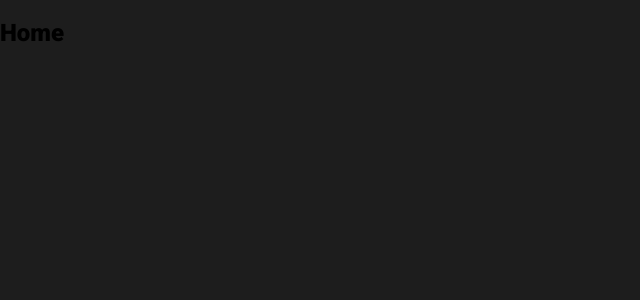
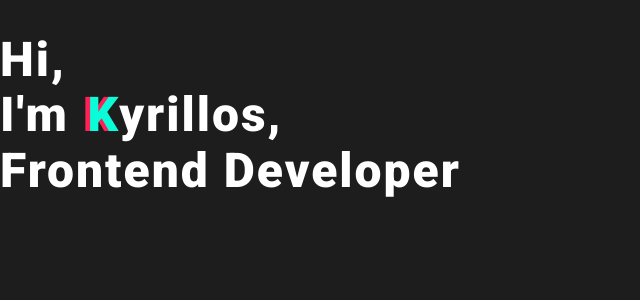
Before and after one commit to Bondok6/kyrillos-portfolio, a React (Create React App) app: page / in a window 1280 px wide. Shown: the top 300 px of the page, without its empty margins (0-640 px from the left). Built offline with nearby package versions, Linux system fonts and the light colour scheme; a web font is replaced by a local one.

Commit message:
Add Main Heading

```diff
--- /dev/null
+++ b/src/components/mobileMenu.jsx
@@ -0,0 +1,5 @@
+const mobileMenu = () => {
+  return <div>mobileMenu</div>;
+};
+
+export default mobileMenu;
--- a/src/index.js
+++ b/src/index.js
@@ -4,8 +4,4 @@ import './styles/main.scss';
 import App from './App';
 
 const root = ReactDOM.createRoot(document.getElementById('root'));
-root.render(
-  <React.StrictMode>
-    <App />
-  </React.StrictMode>
-);
+root.render(<App />);
--- a/src/pages/Home.jsx
+++ b/src/pages/Home.jsx
@@ -1,11 +1,48 @@
-import { projects } from '../utils/projects';
+import { useEffect, useRef } from 'react';
 
 const Home = () => {
-  console.log(projects);
+  const headingRef = useRef(null);
+
+  useEffect(() => {
+    const heading = "Hi,-I'm Kyrillos,-Frontend Developer";
+    const headingLetters = heading.split('');
+
+    headingRef.current.innerHTML = '';
+
+    headingLetters.forEach((letter, ind) => {
+      if (letter === '-') {
+        headingRef.current.innerHTML += '<br>';
+        letter = '';
+      }
+      if (letter === 'K') {
+        headingRef.current.innerHTML += `<span class="letter_one">K</span><span class="letter_two">K</span>`;
+        letter = '';
+      }
+      if (
+        (letter === 'y' && headingLetters[ind + 1] === 'r') ||
+        (letter === 'r' && headingLetters[ind + 1] === 'i') ||
+        (letter === 'i' && headingLetters[ind + 1] === 'l') ||
+        (letter === 'l' && headingLetters[ind + 1] === 'l') ||
+        (letter === 'l' && headingLetters[ind - 1] === 'l') ||
+        (letter === 'o' && headingLetters[ind + 1] === 's') ||
+        (letter === 's' && headingLetters[ind - 1] === 'o') ||
+        (letter === ',' && headingLetters[ind - 1] === 's')
+      ) {
+        headingRef.current.innerHTML += `<span class="others letter">${letter}</span>`;
+        letter = '';
+      }
+
+      const span = document.createElement('span');
+      span.textContent = letter;
+      span.classList.add('letter');
+      headingRef.current.appendChild(span);
+    });
+  }, []);
+
   return (
-    <div>
-      <h2>Home</h2>
-    </div>
+    <section className="home">
+      <h1 className="heading" ref={headingRef}></h1>
+    </section>
   );
 };
 
--- a/src/styles/abstracts/_variables.scss
+++ b/src/styles/abstracts/_variables.scss
@@ -1,5 +1,7 @@
 $primary-clr: #fd2155;
 $secondary-clr: #08fdd8;
+$black-clr: #000;
+$white-clr: #fff;
 
 $bg-clr: #1d1d1d;
 $bg-nav-clr: #181818;
--- a/src/styles/main.scss
+++ b/src/styles/main.scss
@@ -8,3 +8,4 @@
 // components
 
 // Pages
+@import 'pages/home';
--- /dev/null
+++ b/src/styles/pages/_home.scss
@@ -0,0 +1,60 @@
+.home {
+  .heading {
+    color: $white-clr;
+    font-size: 3rem;
+    font-family: 'Roboto', sans-serif;
+    letter-spacing: 2px;
+
+    .letter:hover {
+      color: $secondary-clr;
+    }
+
+    .letter_one {
+      color: $primary-clr;
+    }
+
+    .letter_two {
+      color: $secondary-clr;
+      position: relative;
+      left: -28px;
+    }
+
+    .others {
+      position: relative;
+      left: -28px;
+    }
+  }
+}
+
+@keyframes rubberBand {
+  0% {
+    transform: scale3d(1, 1, 1);
+  }
+  30% {
+    transform: scale3d(1, 0.75, 1);
+  }
+  40% {
+    transform: scale3d(1, 1.25, 1);
+  }
+  50% {
+    transform: scale3d(1, 0.85, 1);
+  }
+  65% {
+    transform: scale3d(1, 1.05, 1);
+  }
+  75% {
+    transform: scale3d(1, 0.95, 1);
+  }
+  100% {
+    transform: scale3d(1, 1, 1);
+  }
+}
+
+.animated {
+  animation-duration: 1s;
+  animation-fill-mode: both;
+}
+
+.rabberBand {
+  animation-name: rubberBand;
+}
```
